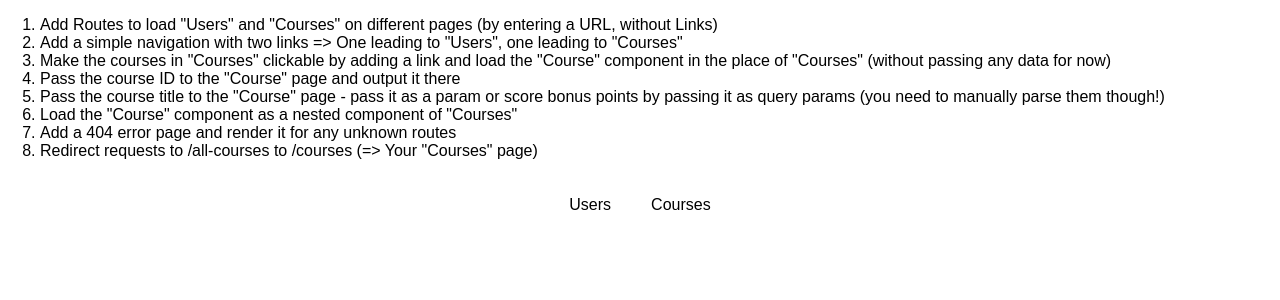
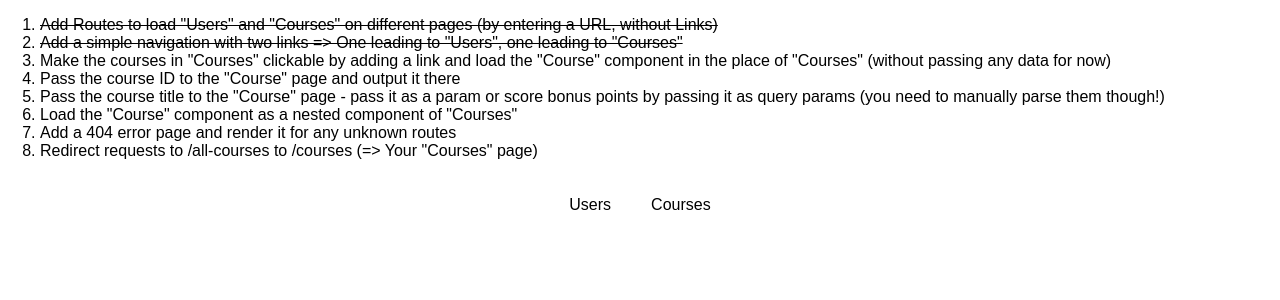
Before and after one commit to delwinbest/react-complete-guide-LEGACY, a React (Create React App) app: page / in a window 1280 px wide. Shown: the top 300 px of the page. Built offline with nearby package versions, Linux system fonts and the light colour scheme.

Commit message:
using navlink

```diff
--- a/src/App.js
+++ b/src/App.js
@@ -1,5 +1,5 @@
 import React, { Component } from 'react';
-import { BrowserRouter, Route } from 'react-router-dom';
+import { BrowserRouter, NavLink, Route } from 'react-router-dom';
 
 import './App.css';
 import Courses from './containers/Courses/Courses';
@@ -11,8 +11,8 @@ class App extends Component {
       <BrowserRouter>
         <div className="App">
           <ol style={{textAlign: 'left'}}>
-            <li>Add Routes to load "Users" and "Courses" on different pages (by entering a URL, without Links)</li>
-            <li>Add a simple navigation with two links => One leading to "Users", one leading to "Courses"</li>
+            <li><strike>Add Routes to load "Users" and "Courses" on different pages (by entering a URL, without Links)</strike></li>
+            <li><strike>Add a simple navigation with two links => One leading to "Users", one leading to "Courses"</strike></li>
             <li>Make the courses in "Courses" clickable by adding a link and load the "Course" component in the place of "Courses" (without passing any data for now)</li>
             <li>Pass the course ID to the "Course" page and output it there</li>
             <li>Pass the course title to the "Course" page - pass it as a param or score bonus points by passing it as query params (you need to manually parse them though!)</li>
@@ -22,8 +22,8 @@ class App extends Component {
           </ol>
           <div className="Menu">
             <ul>
-              <li><a href="/users">Users</a></li>
-              <li><a href="/courses">Courses</a></li>
+              <li><NavLink exact to ="/users">Users</NavLink></li>
+              <li><NavLink exact to ="/courses">Courses</NavLink></li>
             </ul>
           </div>
           <Route path='/users' exact component={Users} />
```
